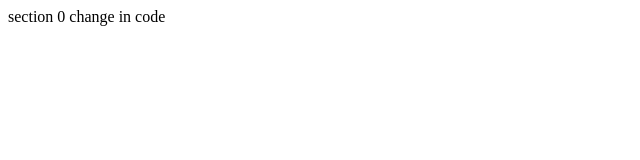
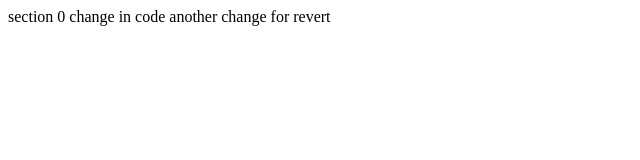
Before and after one commit to navyasri512/preoject_dir, a plain HTML site: page index.html in a window 1280 px wide. Shown: the whole page, without its empty margins (0-640 px from the left). Drawn offline with Linux system fonts and the light colour scheme.

Commit message:
index is commited

```diff
--- a/index.html
+++ b/index.html
@@ -5,5 +5,6 @@
     <body>
         section 0
         change in code
+        another change for revert
     </body>
 </html>
```
